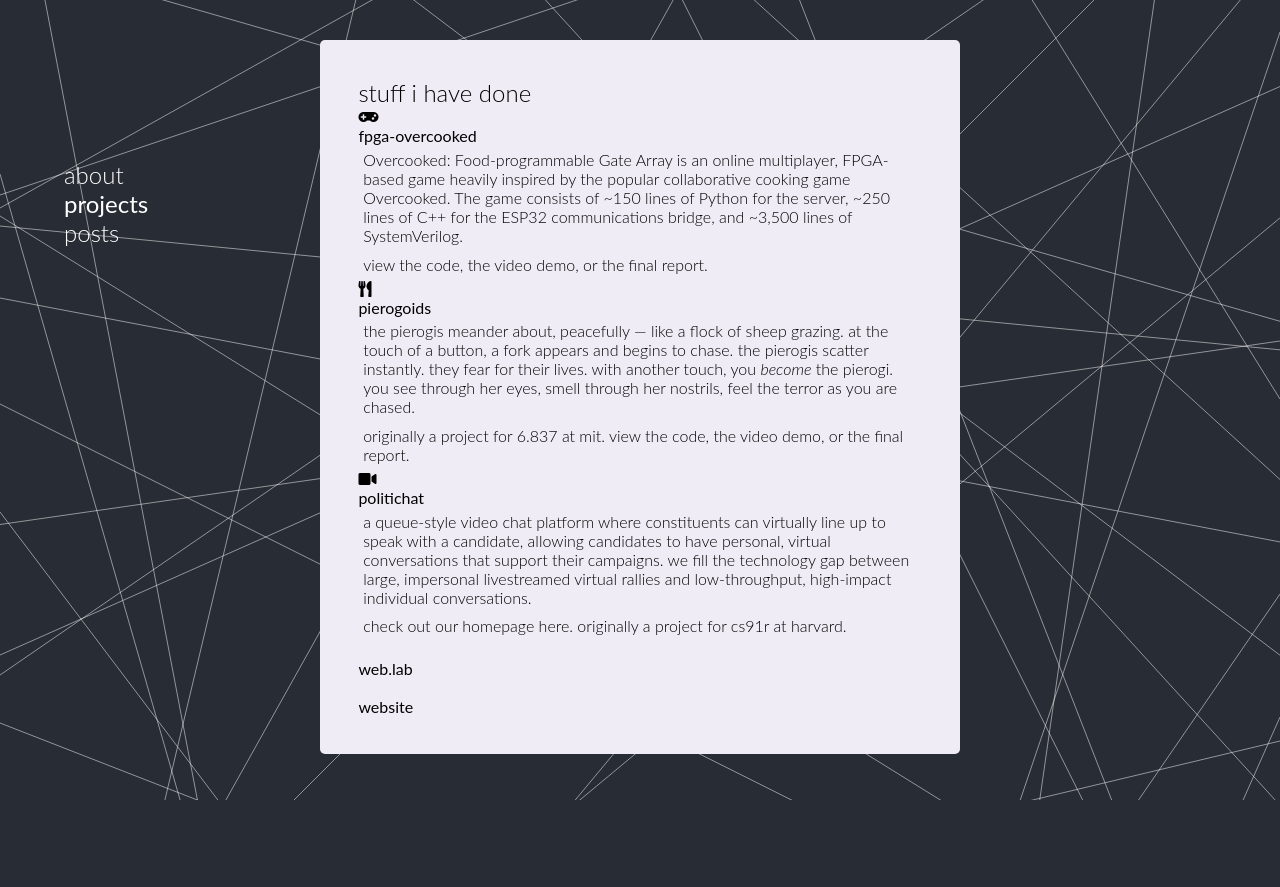
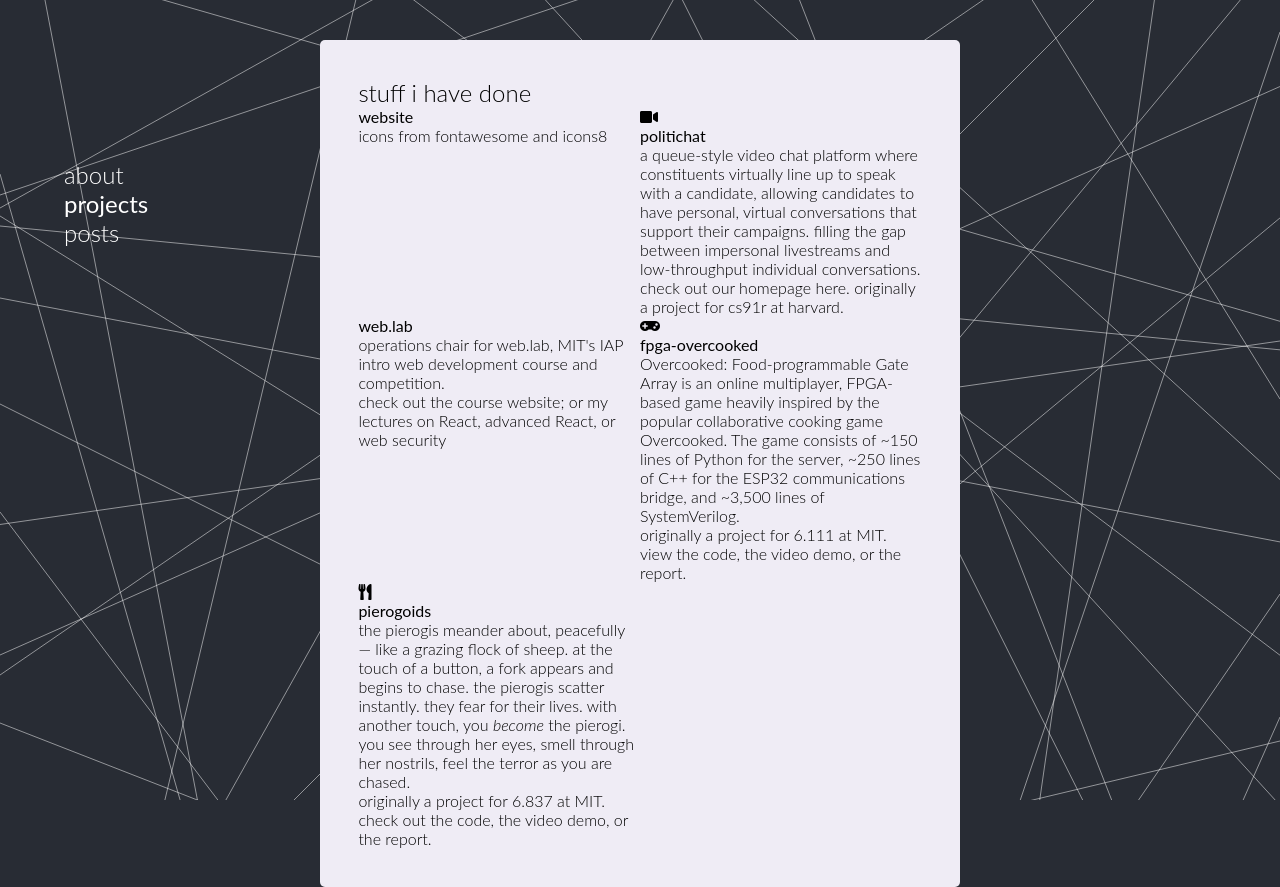
Before and after one commit to kyeb/kyeburchard-next, a Next.js app: page /projects in a window 1280 px wide. Before the commit the page ends 800 px from the top, so only its background shows below. Built offline with nearby package versions, Linux system fonts and the light colour scheme.

Commit message:
start formatting project list

```diff
--- a/components/projects/Project.tsx
+++ b/components/projects/Project.tsx
@@ -1,19 +1,35 @@
 import ReactMarkdown from "react-markdown";
-
 import { ProjectInfo } from "../../pages/projects";
+import styles from "../../styles/ProjectsList.module.css";
 
 interface ProjectProps {
   info: ProjectInfo;
 }
 
+const renderIcon = (icon: string) => {
+  if (icon.startsWith("fa-")) {
+    // Font Awesome icons
+    return <i className={`fas ${icon}`} />;
+  } else if (icon.endsWith(".svg")) {
+    // SVG icons
+    return null;
+  } else {
+    return null;
+  }
+};
+
 const Project = (props: ProjectProps) => {
   const { name, content, icon } = props.info;
   return (
-    <>
-      <i className={`fas fa-${icon}`} />
-      <h2>{name}</h2>
-      <ReactMarkdown>{content}</ReactMarkdown>
-    </>
+    <div className={styles.projectContainer}>
+      <div className={styles.projectHeader}>
+        {icon && renderIcon(icon)}
+        <h2>{name}</h2>
+      </div>
+      <ReactMarkdown className={styles.projectDescription}>
+        {content}
+      </ReactMarkdown>
+    </div>
   );
 };
 
--- a/components/projects/ProjectsList.tsx
+++ b/components/projects/ProjectsList.tsx
@@ -10,7 +10,7 @@
   return (
     <>
       <h1 className={styles.header}>stuff i have done</h1>
-      <div>
+      <div className={styles.grid}>
         {props.projects.map((project) => (
           <Project info={project} key={project.name} />
         ))}
--- a/content/projects/fpga-overcooked.md
+++ b/content/projects/fpga-overcooked.md
@@ -1,7 +1,7 @@
 ---
 name: fpga-overcooked
-icon: gamepad
-
+icon: fa-gamepad
+order: 3
 ---
 
 Overcooked: Food-programmable Gate Array is an online multiplayer, FPGA-based
@@ -9,5 +9,6 @@
 game consists of ~150 lines of Python for the server, ~250 lines of C++ for the
 ESP32 communications bridge, and ~3,500 lines of SystemVerilog.
 
-view the [code](https://github.com/kyeb/overcooked-fpga), the [video
-demo](https://youtu.be/e6Tfs_nVjrA), or the [final report](/overcooked.pdf).
+originally a project for 6.111 at MIT. view the
+[code](https://github.com/kyeb/overcooked-fpga), the [video
+demo](https://youtu.be/e6Tfs_nVjrA), or the [report](/overcooked.pdf).
--- a/content/projects/pierogi.md
+++ b/content/projects/pierogi.md
@@ -1,13 +1,15 @@
 ---
 name: pierogoids
-icon: utensils
+icon: fa-utensils
+order: 4
 ---
 
-the pierogis meander about, peacefully — like a flock of sheep grazing. at the
+the pierogis meander about, peacefully — like a grazing flock of sheep. at the
 touch of a button, a fork appears and begins to chase. the pierogis scatter
 instantly. they fear for their lives. with another touch, you _become_ the
 pierogi. you see through her eyes, smell through her nostrils, feel the terror
 as you are chased.
 
-originally a project for 6.837 at mit. view the [code](https://github.com/clairefuzzyelephant/boids), the [video
-demo](https://youtu.be/30657Bs5SEA), or the [final report](/pierogi.pdf).
+originally a project for 6.837 at MIT. check out the
+[code](https://github.com/clairefuzzyelephant/boids), the [video
+demo](https://youtu.be/30657Bs5SEA), or the [report](/pierogi.pdf).
--- a/content/projects/politichat.md
+++ b/content/projects/politichat.md
@@ -1,13 +1,13 @@
 ---
 name: politichat
-icon: video
+icon: fa-video
+order: 1
 ---
 
-a queue-style video chat platform where constituents can virtually line up to
-speak with a candidate, allowing candidates to have personal, virtual
-conversations that support their campaigns. we fill the technology gap between
-large, impersonal livestreamed virtual rallies and low-throughput, high-impact
-individual conversations.
+a queue-style video chat platform where constituents virtually line up to speak
+with a candidate, allowing candidates to have personal, virtual conversations
+that support their campaigns. filling the gap between impersonal livestreams and
+low-throughput individual conversations.
 
 check out our homepage [here](https://politi.chat/). originally a project for
 cs91r at harvard.
--- a/content/projects/web-lab.md
+++ b/content/projects/web-lab.md
@@ -1,4 +1,12 @@
 ---
 name: web.lab
 icon:
+order: 2
 ---
+
+operations chair for web.lab, MIT's IAP intro web development course and competition.
+
+check out [the course website](https://weblab.mit.edu); or my lectures [on
+React](https://youtu.be/vwfRskkdI5o), [advanced
+React](https://youtu.be/sRtnYO2Xrvk), or [web
+security](https://youtu.be/fcFlGT0iCtk)
--- a/content/projects/website.md
+++ b/content/projects/website.md
@@ -1,4 +1,7 @@
 ---
 name: website
 icon:
+order: 0
 ---
+
+icons from [fontawesome](https://fontawesome.com/) and [icons8](https://icons8.com)
--- a/pages/projects.tsx
+++ b/pages/projects.tsx
@@ -10,20 +10,23 @@
 
 export interface ProjectInfo {
   name: string;
-  icon: string;
+  icon?: string;
   content: string;
+  order: number;
 }
 
 const ProjectsPage = (props: ProjectsPageProps) => {
   const { projects } = props;
-  const parsedProjects = projects.map((project) => {
-    const parsed = matter(project.content);
+  const parsedProjects = projects.map(({ content }) => {
+    const parsed = matter(content);
     return {
       name: parsed.data.name,
       icon: parsed.data.icon,
       content: parsed.content,
+      order: parsed.data.order,
     };
-  });
+  }).sort((a, b) => a.order - b.order);
+
   return (
     <Layout currentPage="projects">
       <ProjectsList projects={parsedProjects} />
--- a/styles/About.module.css
+++ b/styles/About.module.css
@@ -1,6 +1,10 @@
 .grid {
   display: grid;
   grid-template-rows: 5vh auto 5vh auto 5vh auto 5vh auto 5vh;
+}
+
+.grid p {
+  padding: 0.3rem;
 }
 
 @media (max-width: 599px) {
--- a/styles/ProjectsList.module.css
+++ b/styles/ProjectsList.module.css
@@ -8,6 +8,9 @@
   font-weight: 300;
 }
 
+.projectContainer {
+}
+
 .projectHeader {
 }
 
--- a/styles/_globals.css
+++ b/styles/_globals.css
@@ -34,7 +34,6 @@
 
 p {
   font-weight: 300;
-  padding: 0.3rem;
 }
 
 * {
```
